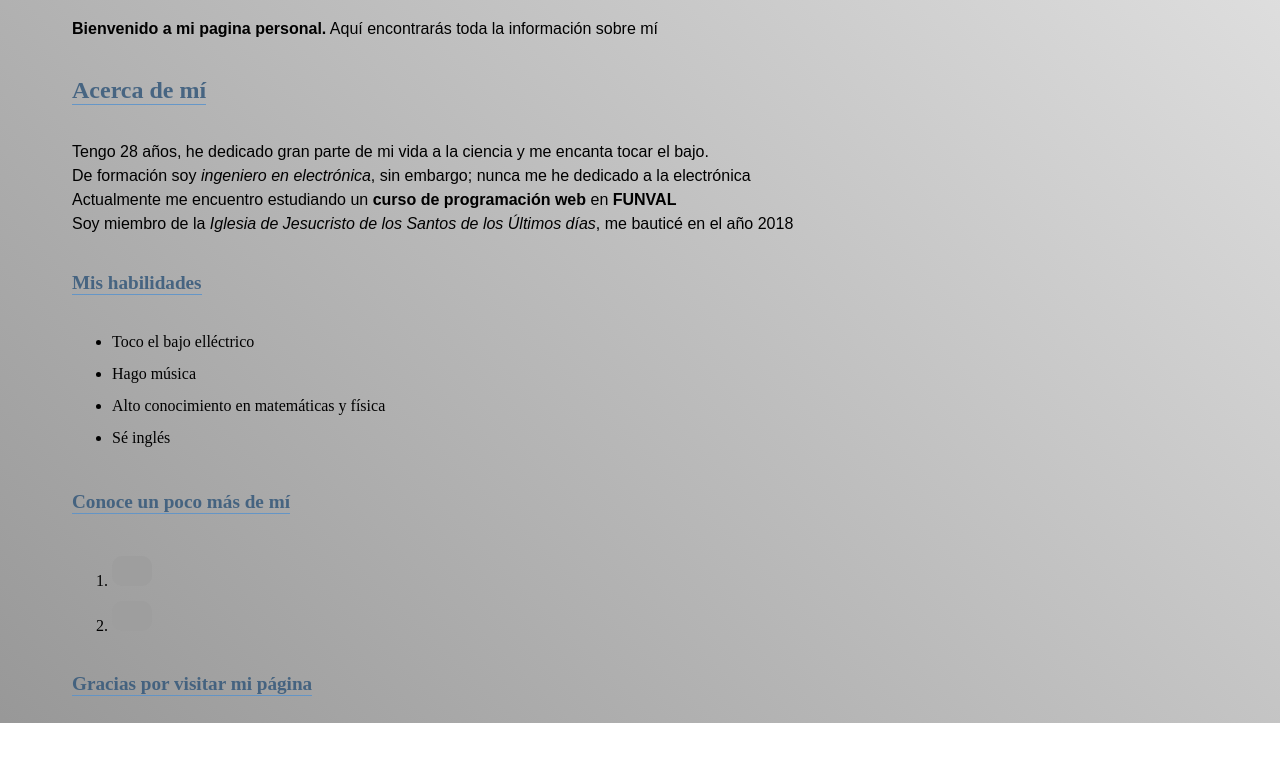
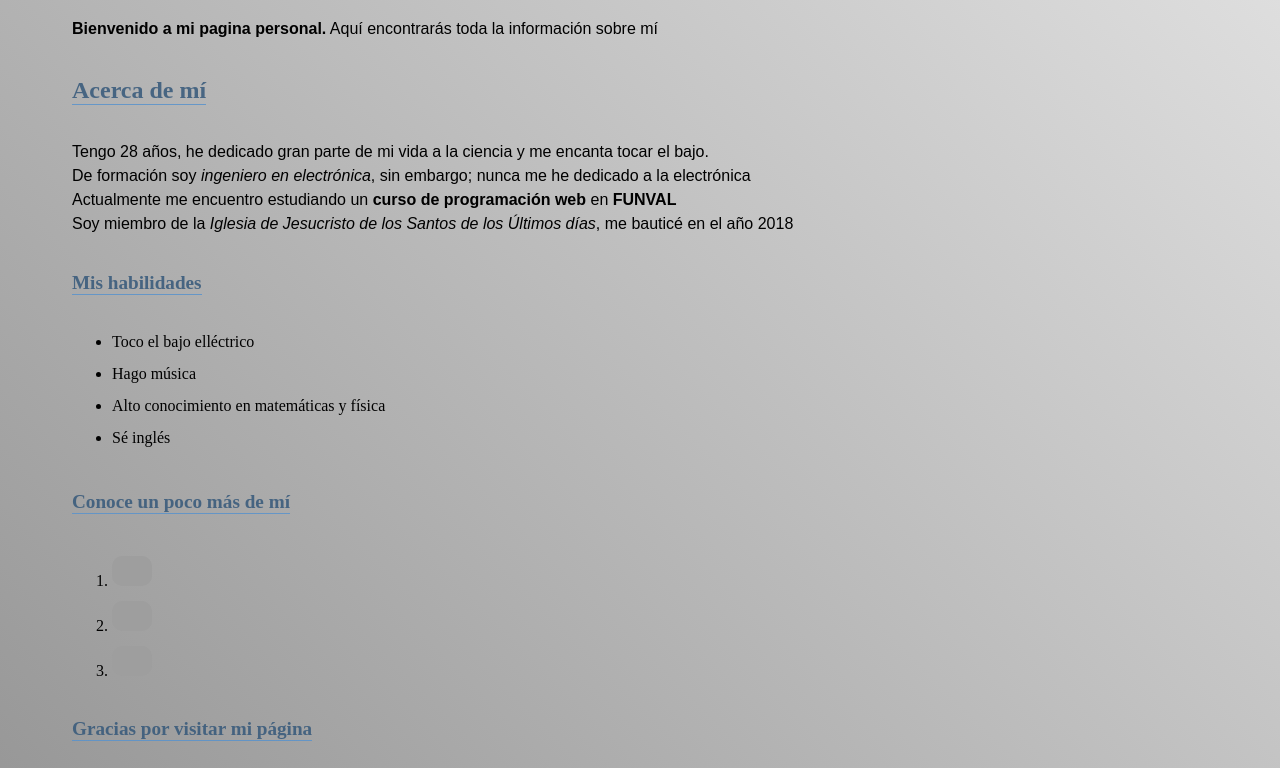
Before and after one commit to robertocastnj/Funval-G5, a plain HTML site: page Practica-1/index.html in a window 1280 px wide. Shown: the part 422-1190 px from the top of the page. Before the commit the page ends 1145 px from the top, so only its background shows below. Drawn offline with Linux system fonts and the light colour scheme; grey boxes are pictures that could not be loaded.

Commit message:
Adding GitHub rep on the biography

```diff
--- a/Practica-1/index.html
+++ b/Practica-1/index.html
@@ -76,6 +76,14 @@
             class="logo" alt="logo de instagram"></a
           >
         </li>
+        <li>
+          <a
+          href="https://github.com/robertocastnj?tab=repositories"
+          target="_blank"
+          rel="noopener noreferrer"
+          ><img src="https://upload.wikimedia.org/wikipedia/commons/c/c2/GitHub_Invertocat_Logo.svg"
+          class="logo" alt="logo de GitHub"></a>
+        </li>
       </ol>
     </list>
 
```
